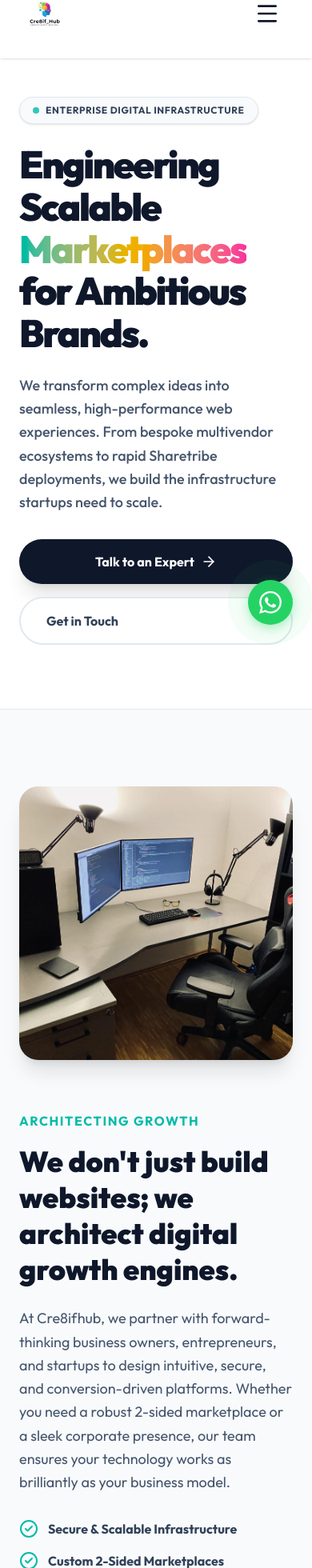
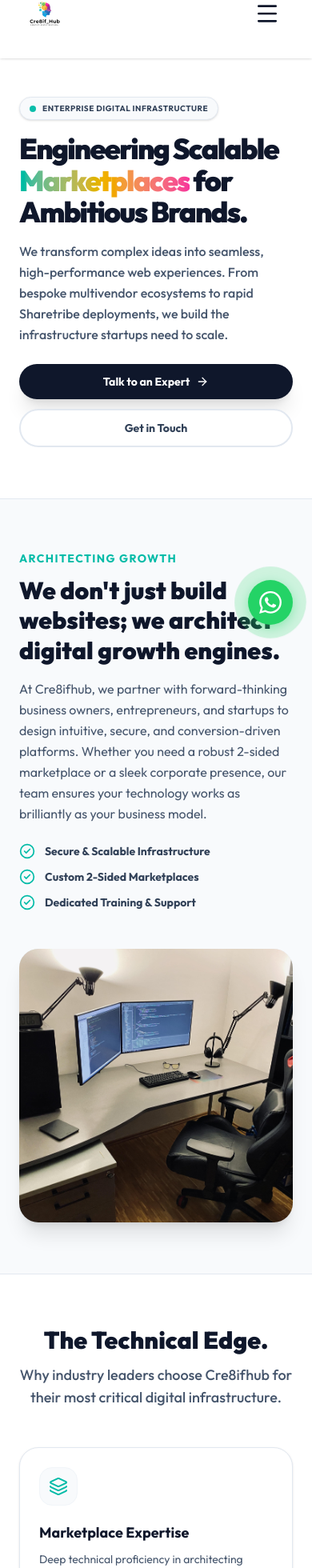
Before and after one commit to yourcoderrguy/cre8ifhub, a Next.js app: page / in a window 390 px wide. Shown: the part 39-1999 px from the top of the page at 80% size. Built offline with nearby package versions, Linux system fonts and the light colour scheme.

Commit message:
hero section updated

```diff
--- a/src/app/page.tsx
+++ b/src/app/page.tsx
@@ -33,8 +33,9 @@
     <div className="w-full flex flex-col items-center bg-white">
 
       {/* 2-COLUMN HERO SECTION WITH IMAGE */}
-      <section className="relative w-full max-w-7xl mx-auto px-6 pt-16 pb-20 md:pt-16 md:pb-32 overflow-hidden">
-        <div className="grid grid-cols-1 lg:grid-cols-2 gap-12 items-center">
+      {/* FIXED: Added pt-32 and lg:pt-40 to clear any fixed navigation headers */}
+      <section className="relative w-full max-w-7xl mx-auto px-6 pt-16 pb-16 lg:pt-16 lg:pb-20 lg:min-h-[90vh] flex flex-col justify-center overflow-hidden">
+        <div className="grid grid-cols-1 lg:grid-cols-2 gap-8 lg:gap-12 items-center">
 
           <motion.div
             initial={{ opacity: 0, x: -30 }}
@@ -42,35 +43,34 @@
             transition={{ duration: 0.8, ease: "easeOut" }}
             className="relative z-10"
           >
-            <div className="inline-flex items-center gap-2 px-4 py-2 rounded-full bg-slate-50 border border-slate-200 shadow-sm mb-6">
+            <div className="inline-flex items-center gap-2 px-3 py-1.5 sm:px-4 sm:py-2 rounded-full bg-slate-50 border border-slate-200 shadow-sm mb-4 sm:mb-6">
               <span className="flex h-2 w-2 rounded-full bg-teal-500 animate-pulse"></span>
-              <span className="text-xs font-bold uppercase tracking-wider text-slate-700">Enterprise Digital Infrastructure</span>
+              <span className="text-[10px] sm:text-xs font-bold uppercase tracking-wider text-slate-700">Enterprise Digital Infrastructure</span>
             </div>
 
-            <h1 className="text-5xl md:text-7xl font-black tracking-tighter text-slate-900 mb-6 leading-[1.1]">
-              Engineering Scalable <br />
-              {/* FIXED INVISIBLE TEXT: Using standard Tailwind colors to ensure it renders */}
+            <h1 className="text-4xl sm:text-5xl lg:text-6xl xl:text-7xl font-black tracking-tighter text-slate-900 mb-4 sm:mb-6 leading-[1.1]">
+              Engineering Scalable <br className="hidden sm:block" />
               <span className="text-transparent bg-clip-text bg-gradient-to-r from-teal-500 via-yellow-500 to-pink-500">
                 Marketplaces
-              </span> <br />
+              </span> <br className="hidden sm:block" />
               for Ambitious Brands.
             </h1>
 
-            <p className="text-lg text-slate-600 mb-8 leading-relaxed font-medium max-w-xl">
+            <p className="text-base sm:text-lg text-slate-600 mb-6 sm:mb-8 leading-relaxed font-medium max-w-xl">
               We transform complex ideas into seamless, high-performance web experiences. From bespoke multivendor ecosystems to rapid Sharetribe deployments, we build the infrastructure startups need to scale.
             </p>
 
-            <div className="flex flex-col sm:flex-row items-center gap-4">
+            <div className="flex flex-col sm:flex-row items-center gap-3 sm:gap-4">
               <Link
                 href="/contact"
-                className="w-full sm:w-auto group flex items-center justify-center gap-2 bg-slate-900 hover:bg-black text-white px-8 py-4 rounded-full font-bold transition-all duration-300 shadow-xl hover:-translate-y-1"
+                className="w-full sm:w-auto group flex items-center justify-center gap-2 bg-slate-900 hover:bg-black text-white px-6 py-3 sm:px-8 sm:py-4 rounded-full font-bold text-sm sm:text-base transition-all duration-300 shadow-xl hover:-translate-y-1"
               >
                 Talk to an Expert
-                <ArrowRight className="w-5 h-5 group-hover:translate-x-1 transition-transform" />
+                <ArrowRight className="w-4 h-4 sm:w-5 sm:h-5 group-hover:translate-x-1 transition-transform" />
               </Link>
               <Link
                 href="/contact"
-                className="w-full sm:w-auto px-8 py-4 rounded-full font-bold text-slate-700 bg-white border-2 border-slate-200 hover:border-slate-300 transition-all duration-300"
+                className="w-full sm:w-auto flex items-center justify-center px-6 py-3 sm:px-8 sm:py-4 rounded-full font-bold text-sm sm:text-base text-slate-700 bg-white border-2 border-slate-200 hover:border-slate-300 transition-all duration-300"
               >
                 Get in Touch
               </Link>
@@ -82,16 +82,14 @@
             initial={{ opacity: 0, scale: 0.9 }}
             animate={{ opacity: 1, scale: 1 }}
             transition={{ duration: 0.8, delay: 0.2 }}
-            className="relative lg:h-[600px] w-full hidden md:block"
+            className="relative h-[350px] sm:h-[400px] lg:h-[450px] xl:h-[550px] w-full hidden md:block"
           >
-            <div className="absolute inset-0 bg-gradient-to-tr from-teal-500/20 to-yellow-500/20 rounded-[3rem] blur-3xl transform -rotate-6"></div>
-            {/* MAKE SURE TO ADD 'hero.jpg' to your public folder */}
+            <div className="absolute inset-0 bg-gradient-to-tr from-teal-500/20 to-yellow-500/20 rounded-[2rem] lg:rounded-[3rem] blur-3xl transform -rotate-6"></div>
             <div className="relative w-full h-full rounded-[1.5rem] overflow-hidden shadow-2xl border-4 border-white">
-              <div className="absolute inset-0 bg-slate-200 flex flex-col items-center justify-center text-slate-400">
-                 {/* Replace this div with the Image component below once you have hero.jpg */}
-                 <MonitorSmartphone size={64} className="mb-4 opacity-50" />
-                 <p className="font-bold">Main Dashboard / Work Image</p>
-                 <p className="text-sm">(Save image as /public/hero.jpg)</p>
+              <div className="absolute inset-0 bg-slate-200 flex flex-col items-center justify-center text-slate-400 p-4 text-center">
+                 <MonitorSmartphone size={48} className="mb-4 opacity-50 sm:w-16 sm:h-16" />
+                 <p className="font-bold text-sm sm:text-base">Main Dashboard / Work Image</p>
+                 <p className="text-xs sm:text-sm">(Save image as /public/hero.jpg)</p>
               </div>
               <Image src="/hero.webp" alt="Digital Platform Development" fill className="object-cover" />
             </div>
@@ -100,31 +98,30 @@
       </section>
 
       {/* WORKSPACE & ABOUT SECTION - 2 COLUMN */}
-      <section className="w-full bg-slate-50 py-24 border-y border-slate-200">
-        <div className="max-w-7xl mx-auto px-6 grid grid-cols-1 lg:grid-cols-2 gap-16 items-center">
+      <section className="w-full bg-slate-50 py-16 lg:py-24 border-y border-slate-200">
+        <div className="max-w-7xl mx-auto px-6 grid grid-cols-1 lg:grid-cols-2 gap-12 lg:gap-16 items-center">
 
-          {/* WORKSPACE IMAGE (Where they train people) */}
+          {/* WORKSPACE IMAGE */}
           <motion.div
             initial={{ opacity: 0, x: -30 }}
             whileInView={{ opacity: 1, x: 0 }}
             viewport={{ once: true }}
-            className="relative w-full aspect-square md:aspect-[4/3] rounded-3xl overflow-hidden shadow-xl"
+            className="relative w-full aspect-square md:aspect-[4/3] rounded-3xl overflow-hidden shadow-xl order-2 lg:order-1"
           >
-            <div className="absolute inset-0 bg-slate-200 flex flex-col items-center justify-center text-slate-400">
-                 <p className="font-bold">Workspace / Training Image</p>
-                 <p className="text-sm">(Save image as /public/workspace.jpg)</p>
+            <div className="absolute inset-0 bg-slate-200 flex flex-col items-center justify-center text-slate-400 p-4 text-center">
+                 <p className="font-bold text-sm sm:text-base">Workspace / Training Image</p>
+                 <p className="text-xs sm:text-sm">(Save image as /public/workspace.jpg)</p>
             </div>
-            {/* UNCOMMENT THIS WHEN READY: */}
             <Image src="/workspace.jpg" alt="Cre8ifhub Team Training" fill className="object-cover" />
 
             {/* Floating Experience Badge */}
-            <div className="absolute bottom-6 -right-6 md:right-6 bg-white p-6 rounded-2xl shadow-xl border border-slate-100 flex items-center gap-4 hidden sm:flex">
-               <div className="w-12 h-12 bg-teal-100 text-teal-600 rounded-full flex items-center justify-center font-black text-xl">
+            <div className="absolute bottom-4 -right-4 sm:bottom-6 sm:right-6 bg-white p-4 sm:p-6 rounded-2xl shadow-xl border border-slate-100 flex items-center gap-3 sm:gap-4 hidden sm:flex">
+               <div className="w-10 h-10 sm:w-12 sm:h-12 bg-teal-100 text-teal-600 rounded-full flex items-center justify-center font-black text-lg sm:text-xl">
                  5+
                </div>
                <div>
-                 <p className="text-sm text-slate-500 font-bold uppercase">Years of</p>
-                 <p className="text-lg font-black text-slate-900">Expertise</p>
+                 <p className="text-xs sm:text-sm text-slate-500 font-bold uppercase">Years of</p>
+                 <p className="text-base sm:text-lg font-black text-slate-900">Expertise</p>
                </div>
             </div>
           </motion.div>
@@ -133,16 +130,17 @@
             initial={{ opacity: 0, x: 30 }}
             whileInView={{ opacity: 1, x: 0 }}
             viewport={{ once: true }}
+            className="order-1 lg:order-2"
           >
-            <h2 className="text-teal-500 font-bold uppercase tracking-widest mb-4">Architecting Growth</h2>
-            <h3 className="text-4xl md:text-5xl font-black text-slate-900 mb-6 leading-tight">We don't just build websites; we architect digital growth engines.</h3>
-            <p className="text-lg text-slate-600 mb-8 leading-relaxed">
+            <h2 className="text-teal-500 font-bold uppercase tracking-widest mb-3 sm:mb-4 text-sm sm:text-base">Architecting Growth</h2>
+            <h3 className="text-3xl sm:text-4xl md:text-5xl font-black text-slate-900 mb-4 sm:mb-6 leading-tight">We don't just build websites; we architect digital growth engines.</h3>
+            <p className="text-base sm:text-lg text-slate-600 mb-6 sm:mb-8 leading-relaxed">
               At Cre8ifhub, we partner with forward-thinking business owners, entrepreneurs, and startups to design intuitive, secure, and conversion-driven platforms. Whether you need a robust 2-sided marketplace or a sleek corporate presence, our team ensures your technology works as brilliantly as your business model.
             </p>
-            <ul className="space-y-4">
+            <ul className="space-y-3 sm:space-y-4">
               {['Secure & Scalable Infrastructure', 'Custom 2-Sided Marketplaces', 'Dedicated Training & Support'].map((item, i) => (
-                <li key={i} className="flex items-center gap-3 text-slate-700 font-bold">
-                  <CheckCircle2 className="text-teal-500 w-6 h-6" />
+                <li key={i} className="flex items-center gap-3 text-slate-700 font-bold text-sm sm:text-base">
+                  <CheckCircle2 className="text-teal-500 w-5 h-5 sm:w-6 sm:h-6 flex-shrink-0" />
                   {item}
                 </li>
               ))}
@@ -152,13 +150,13 @@
       </section>
 
       {/* WHY CHOOSE US GRID */}
-      <section className="w-full max-w-7xl mx-auto px-6 py-24">
-        <div className="text-center mb-16 max-w-2xl mx-auto">
-          <h2 className="text-2xl md:text-5xl font-black text-slate-900 mb-4">The Technical Edge.</h2>
-          <p className="text-xl text-slate-600 font-medium">Why industry leaders choose Cre8ifhub for their most critical digital infrastructure.</p>
+      <section className="w-full max-w-7xl mx-auto px-6 py-16 lg:py-24">
+        <div className="text-center mb-12 sm:mb-16 max-w-2xl mx-auto">
+          <h2 className="text-3xl sm:text-4xl md:text-5xl font-black text-slate-900 mb-3 sm:mb-4">The Technical Edge.</h2>
+          <p className="text-lg sm:text-xl text-slate-600 font-medium">Why industry leaders choose Cre8ifhub for their most critical digital infrastructure.</p>
         </div>
 
-        <div className="grid grid-cols-1 md:grid-cols-2 lg:grid-cols-4 gap-6">
+        <div className="grid grid-cols-1 sm:grid-cols-2 lg:grid-cols-4 gap-4 sm:gap-6">
           {whyChooseUs.map((feature, index) => (
             <motion.div
               key={index}
@@ -166,12 +164,12 @@
               whileInView={{ opacity: 1, y: 0 }}
               viewport={{ once: true }}
               transition={{ duration: 0.4, delay: index * 0.1 }}
-              className="bg-white p-8 rounded-3xl border border-slate-200 shadow-sm hover:shadow-xl transition-all duration-300"
+              className="bg-white p-6 sm:p-8 rounded-3xl border border-slate-200 shadow-sm hover:shadow-xl transition-all duration-300"
             >
-              <div className="w-14 h-14 rounded-2xl bg-slate-50 flex items-center justify-center mb-6 border border-slate-100">
+              <div className="w-12 h-12 sm:w-14 sm:h-14 rounded-2xl bg-slate-50 flex items-center justify-center mb-5 sm:mb-6 border border-slate-100">
                 {feature.icon}
               </div>
-              <h3 className="text-xl font-bold text-slate-900 mb-3">{feature.title}</h3>
+              <h3 className="text-lg sm:text-xl font-bold text-slate-900 mb-2 sm:mb-3">{feature.title}</h3>
               <p className="text-slate-600 leading-relaxed text-sm">{feature.description}</p>
             </motion.div>
           ))}
@@ -179,17 +177,17 @@
       </section>
 
       {/* PREMIUM CALL TO ACTION */}
-      <section className="w-full max-w-7xl mx-auto px-6 pb-24">
-        <div className="bg-slate-900 rounded-[2rem] p-12 md:p-20 text-center relative overflow-hidden">
+      <section className="w-full max-w-7xl mx-auto px-6 pb-16 lg:pb-24">
+        <div className="bg-slate-900 rounded-[2rem] p-8 sm:p-12 md:p-20 text-center relative overflow-hidden">
           <div className="absolute top-0 left-0 w-full h-full bg-[url('/grid.svg')] opacity-10 pointer-events-none"></div>
           <div className="relative z-10">
-            <h2 className="text-2xl md:text-5xl font-black text-white mb-6">Ready to scale your vision?</h2>
-            <p className="text-slate-400 text-lg mb-10 max-w-2xl mx-auto">
+            <h2 className="text-3xl sm:text-4xl md:text-5xl font-black text-white mb-4 sm:mb-6">Ready to scale your vision?</h2>
+            <p className="text-slate-400 text-base sm:text-lg mb-8 sm:mb-10 max-w-2xl mx-auto">
               From user onboarding to complex transaction flows, we handle the heavy lifting of custom multivendor development.
             </p>
             <Link
               href="/contact"
-              className="inline-block bg-teal-500 hover:bg-teal-400 text-slate-900 px-10 py-5 rounded-full font-black text-sm transition-all duration-300 shadow-lg hover:shadow-teal-500/25 hover:-translate-y-1"
+              className="inline-block w-full sm:w-auto bg-teal-500 hover:bg-teal-400 text-slate-900 px-6 py-4 sm:px-10 sm:py-5 rounded-full font-black text-sm sm:text-base transition-all duration-300 shadow-lg hover:shadow-teal-500/25 hover:-translate-y-1"
             >
               Start Your Project Today
             </Link>
```
